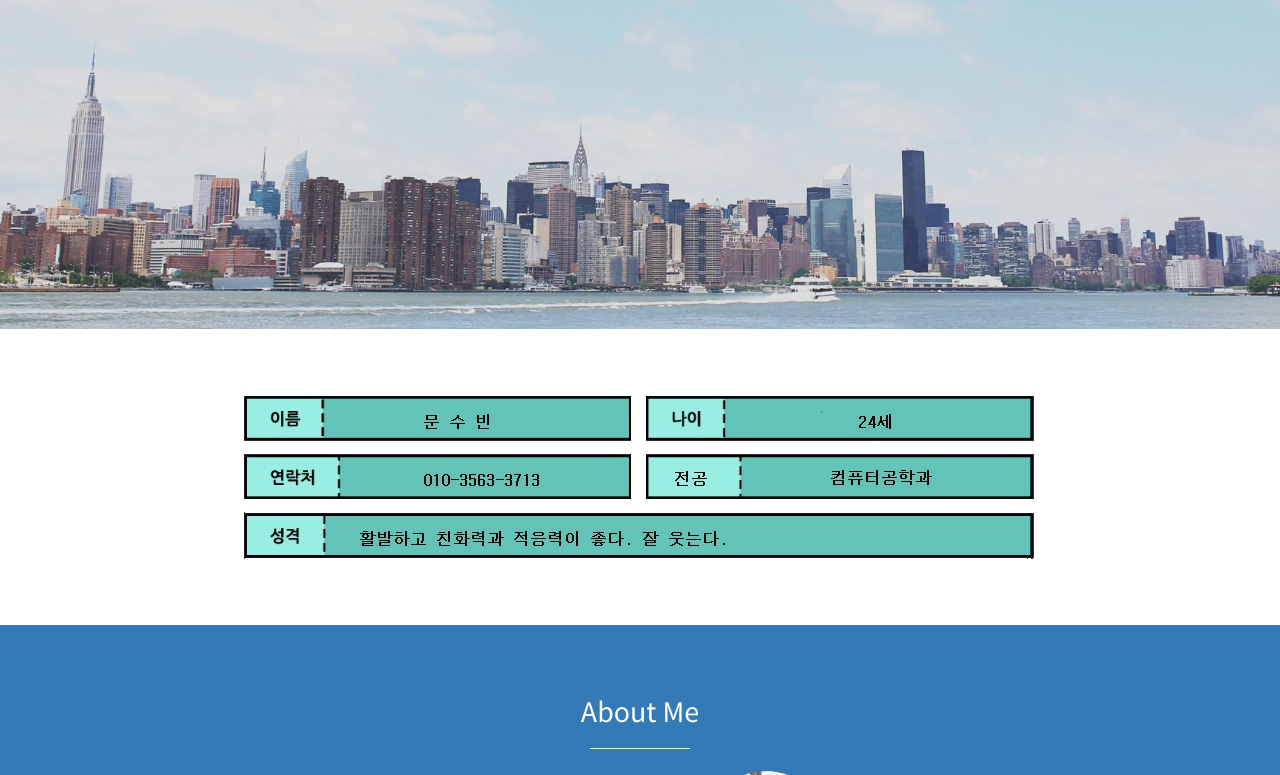
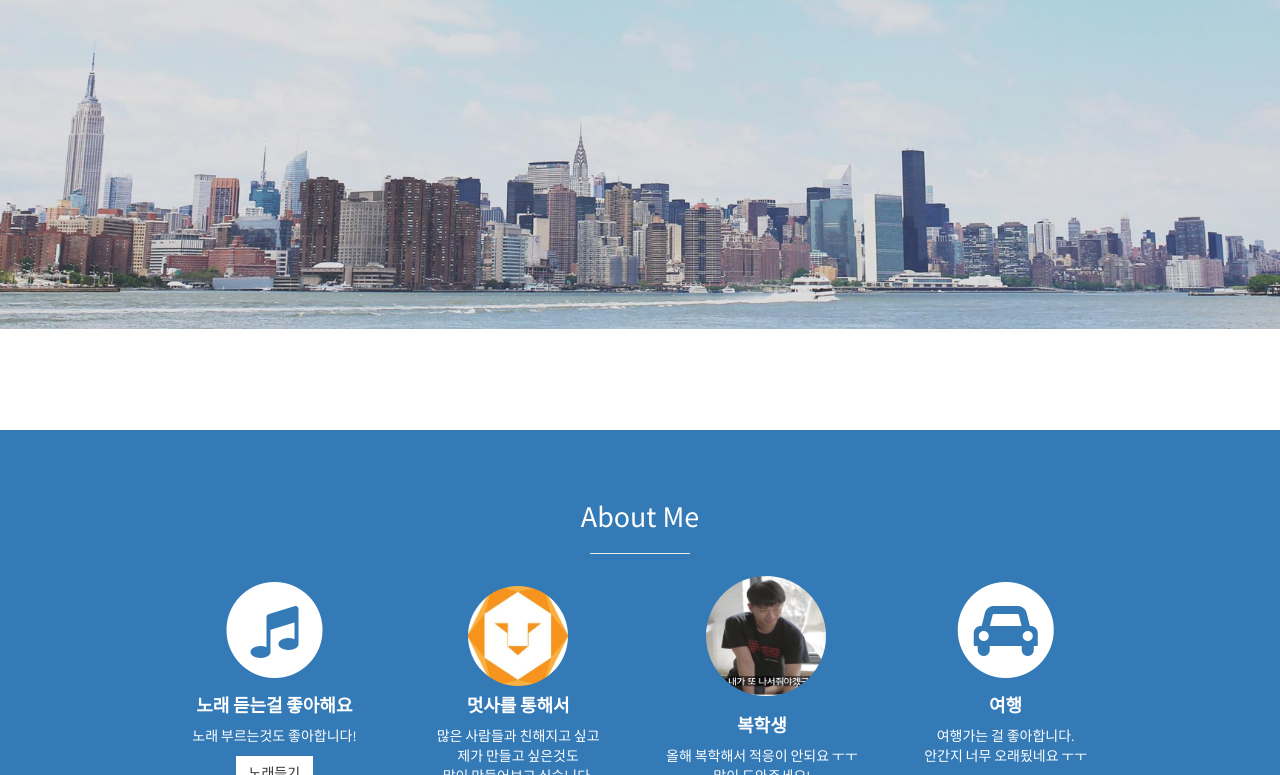
Before and after one commit to suuuuubin/suuuuubin.github.io, a plain HTML site: page index.html in a window 1280 px wide. Shown: the part 471-1246 px from the top of the page. Drawn offline with nearby package versions, Linux system fonts and the light colour scheme.

Commit message:
사진구려서자름

```diff
--- a/index.html
+++ b/index.html
@@ -73,7 +73,7 @@
         <div class="container">
             <div class="row">
                 <div class="col-lg-12 text-center">
-                    <div><img src="img/12341234.jpg"></img></div>
+                    <!--<div><img src="img/12341234.jpg"></img></div>-->
                 </div>
             </div>
             <!-- /.row -->
```
